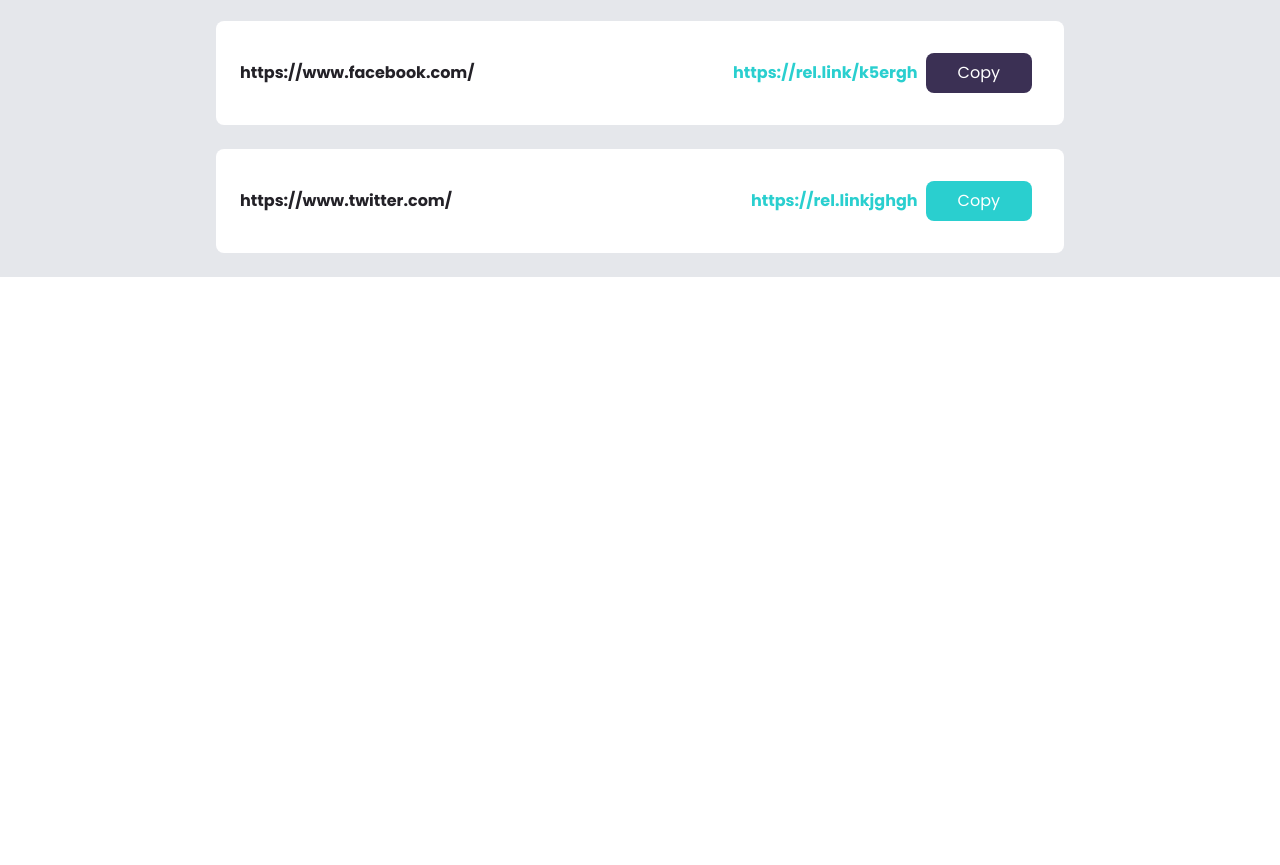
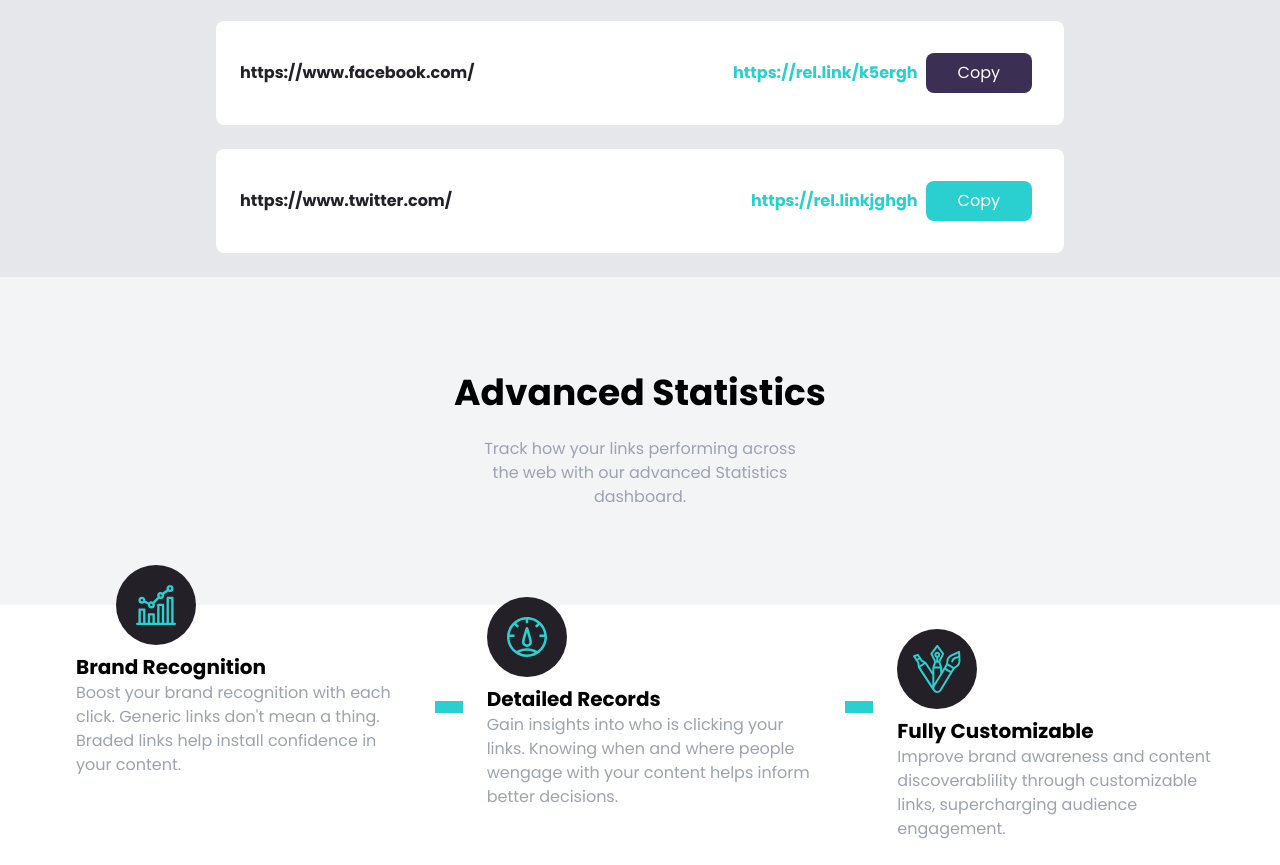
Before and after one commit to Ruturaj2003/Shortly-TW, a website: page index.html in a window 1280 px wide. Shown: the part 951-1816 px from the top of the page. Before the commit the page ends 1228 px from the top, so only its background shows below. Drawn offline with Linux system fonts and the light colour scheme.

Commit message:
Add Feature Boxes

```diff
--- a/index.html
+++ b/index.html
@@ -141,5 +141,94 @@
             </div>
         </div>
     </section>
+
+    <!-- Stats Section -->
+    <section id="stats" class="py-24 bg-gray-100">
+        <div class="container mx-auto px-3">
+            <h2 class="text-4xl mb-6 font-bold text-center">
+                Advanced Statistics
+            </h2>
+            <p class="max-w-xs mx-auto text-center text-gray-400 md:max-wmd">
+                Track how your links performing across the web with our advanced Statistics dashboard.
+            </p>
+        </div>
+    </section>
+
+    <!-- Feature Box Section -->
+    <section id="features">
+        <div class="relative container flex flex-col items-start px-6 mx-auto md:flex-row md:space-x-7">
+
+            <!-- Horizontal Line -->
+            <div class="hidden absolute top-24 w-10/12 left-16 h-3 bg-cyan md:block">
+
+            </div>
+
+            <!-- Vertical -->
+            <div class="absolute w-2  left-1/2 h-full -ml-1 bg-cyan md:hidden"></div>
+
+            <!-- Box 1 -->
+            <div class="relative flex flex-col p-6 bg-white rounded-lg md:w-1/3">
+
+                <!-- Image Positoning -->
+                <div class="absolute -ml-10s -top-10  left-1/2 md:left-16">
+
+                    <!-- Image Container for Background & Center-->
+                    <div class="flex items-center justify-center w-20 h-20 p-4 rounded-full bg-veryDarkViolet">
+                        <img src="./images/icon-brand-recognition.svg" alt="">
+                    </div>
+                </div>
+
+                <h5 class="pt-6 text-xl font-bold text-center capitalize md:text-left">
+                    Brand Recognition
+                </h5>
+                <p class="text-center text-gray-400 md:text-left">
+                    Boost your brand recognition with each click. Generic links don't mean a thing. Braded links help install confidence in your content.
+                </p>
+            </div>
+
+            <!-- Box 2 -->
+            <div class="relative flex flex-col mt-24  p-6 bg-white rounded-lg md:w-1/3  md:mt-8">
+
+                <!-- Image Positoning -->
+                <div class="absolute -ml-10 -top-10  left-1/2 md:left-16">
+
+                    <!-- Image Container for Background & Center-->
+                    <div class="flex items-center justify-center w-20 h-20 p-4 rounded-full bg-veryDarkViolet">
+                        <img src="./images/icon-detailed-records.svg" alt="">
+                    </div>
+                </div>
+
+                <h5 class="pt-6 text-xl font-bold text-center capitalize md:text-left">
+                    detailed records
+                </h5>
+                <p class="text-center text-gray-400 md:text-left">
+                Gain insights into who is clicking your links. Knowing when and where people wengage with your content helps inform better decisions.
+                </p>
+            </div>
+
+
+
+            <!-- Box 3 -->
+            <div class="relative flex flex-col mt-24  p-6 bg-white rounded-lg md:w-1/3  md:mt-16">
+
+                <!-- Image Positoning -->
+                <div class="absolute -ml-10 -top-10  left-1/2 md:left-16">
+
+                    <!-- Image Container for Background & Center-->
+                    <div class="flex items-center justify-center w-20 h-20 p-4 rounded-full bg-veryDarkViolet">
+                        <img src="./images/icon-fully-customizable.svg" alt="">
+                    </div>
+                </div>
+
+                <h5 class="pt-6 text-xl font-bold text-center capitalize md:text-left">
+                    fully customizable
+                </h5>
+                <p class="text-center text-gray-400 md:text-left">
+                    Improve brand awareness and content discoverablility through customizable links, supercharging audience engagement.
+                </p>
+            </div>
+        </div>
+    </section>
+
 </body>
 </html>
```
Also changed, not shown: css/style.css.
